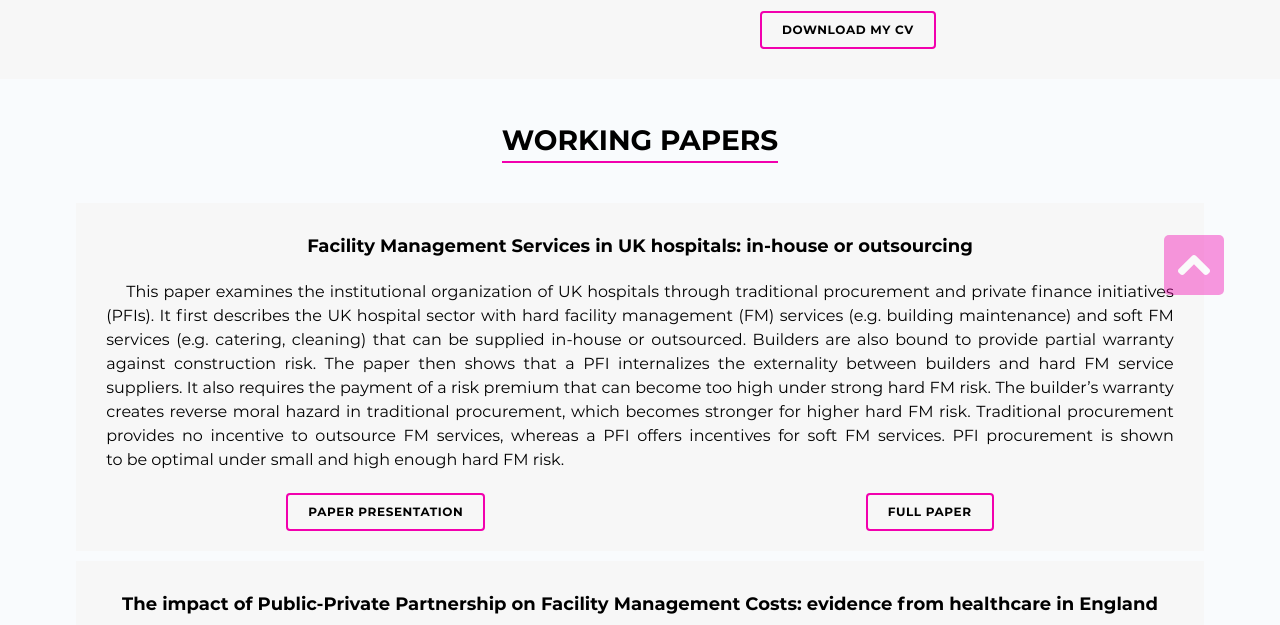
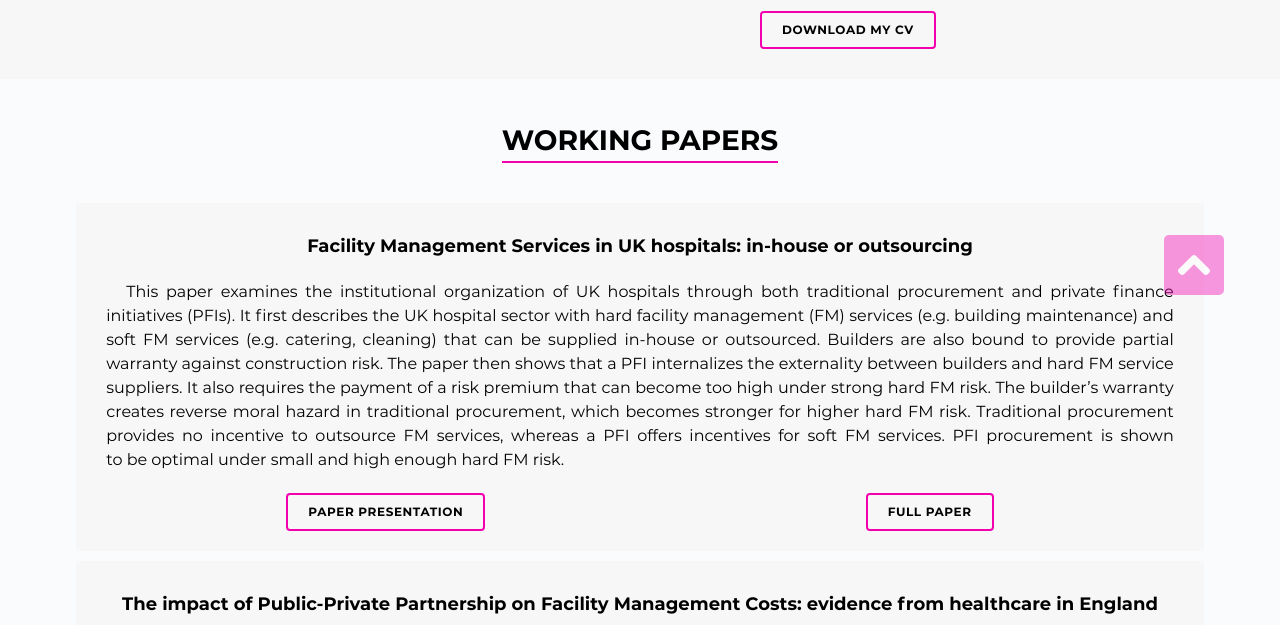
Before and after one commit to apodaneva/apodaneva.github.io, a plain HTML site: page index.html in a window 1280 px wide. Shown: the part 605-1230 px from the top of the page. Drawn offline with Linux system fonts and the light colour scheme.

Commit message:
Update index.html

```diff
--- a/index.html
+++ b/index.html
@@ -85,7 +85,7 @@
           <ul class="articles__list">
             <li class="articles__item" id="article1">
               <h3>Facility Management Services in&nbsp;UK hospitals: in-house or&nbsp;outsourcing</h3>
-              <p>This paper examines the institutional organization of&nbsp;UK hospitals through traditional procurement and private finance initiatives (PFIs). It&nbsp;first
+              <p>This paper examines the institutional organization of&nbsp;UK hospitals through both traditional procurement and private finance initiatives (PFIs). It&nbsp;first
                 describes the&nbsp;UK hospital sector with hard facility management (FM) services (e.g. building maintenance) and soft&nbsp;FM services (e.g. catering, cleaning) that can be&nbsp;supplied in-house or&nbsp;outsourced. Builders are also bound to&nbsp;provide partial warranty against construction risk. The paper then shows that a&nbsp;PFI internalizes the externality between builders and hard&nbsp;FM service suppliers. It&nbsp;also requires the payment of&nbsp;a&nbsp;risk premium that can become too high under strong hard&nbsp;FM risk. The builder&rsquo;s warranty creates reverse moral hazard in&nbsp;traditional procurement, which becomes stronger for higher hard&nbsp;FM risk. Traditional procurement provides no&nbsp;incentive to&nbsp;outsource&nbsp;FM services, whereas a&nbsp;PFI offers incentives for soft&nbsp;FM services. PFI procurement is&nbsp;shown to&nbsp;be&nbsp;optimal under small and high enough hard&nbsp;FM risk.</p>
               <div class="articles__buttons">
                 <a class="btn" href="files/paper-1-presentation.pdf" target="_blank">paper presentation</a>
```
